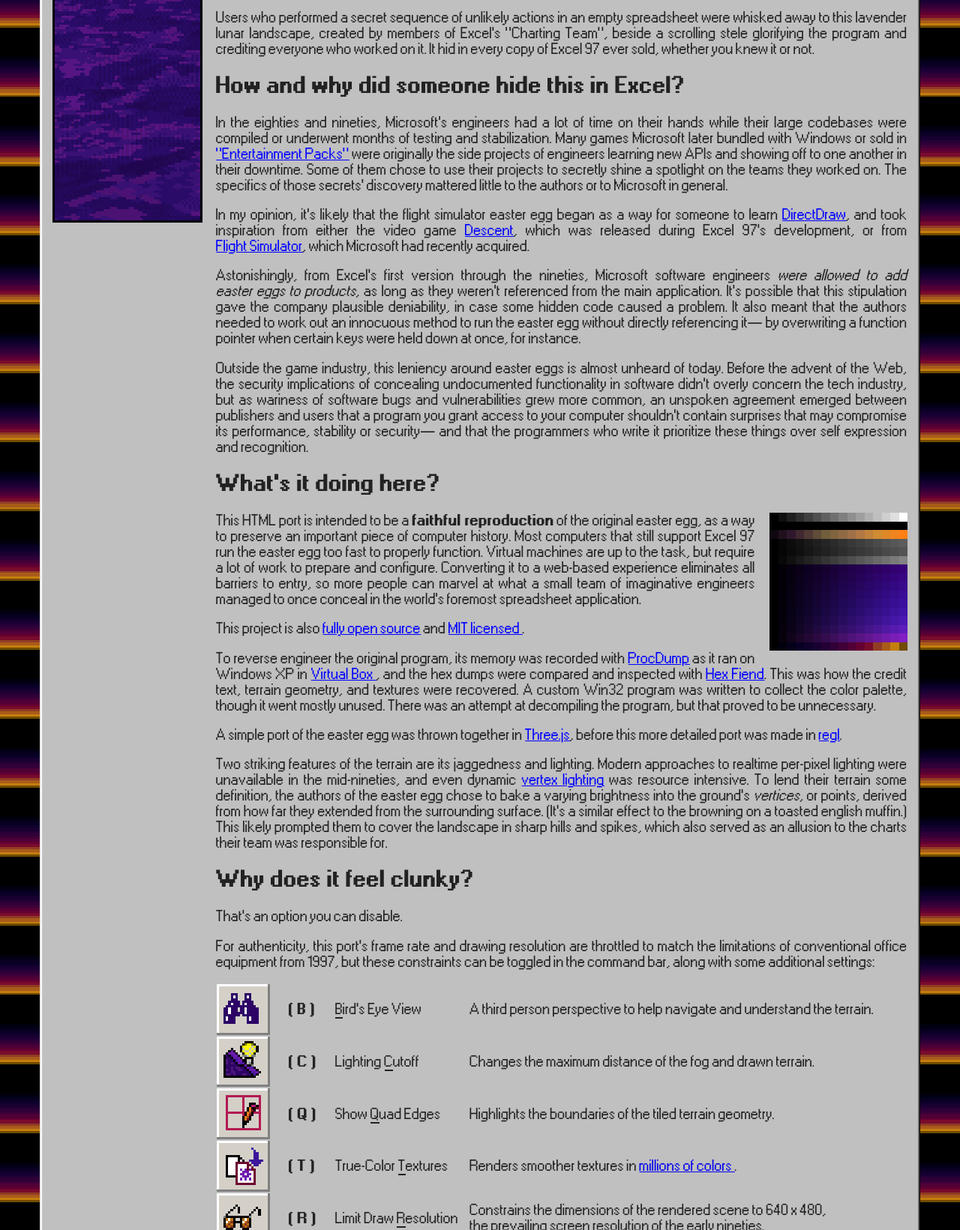
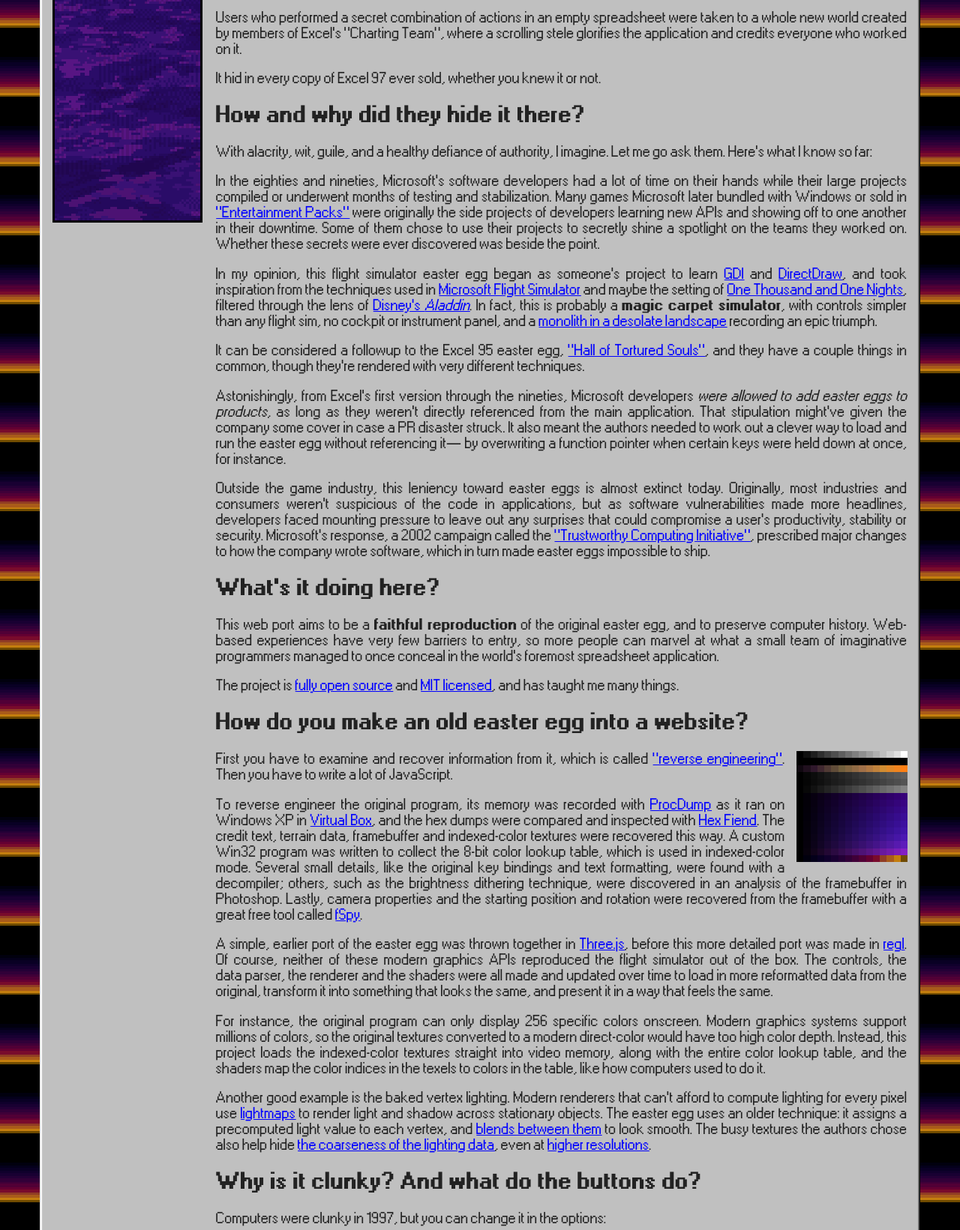
Before and after one commit to Rezmason/excel_97_egg, a plain HTML site: page about.html in a window 1280 px wide. Shown: the part 700-2341 px from the top of the page at 75% size. Drawn offline with Linux system fonts and the light colour scheme.

Commit message:
Huge update to the tone and content of the essay in the about page. Added some keywords too.

```diff
--- a/about.html
+++ b/about.html
@@ -14,7 +14,7 @@
 		/>
 		<meta
 			name="keywords"
-			content="excel, easter egg, egg, microsoft, flight simulator, flight, lunar, moon, purple"
+			content="excel, easter egg, egg, microsoft, flight simulator, flight, lunar, moon, purple, magic carpet, flying carpet"
 		/>
 		<meta property="og:title" content="Excel 97 Egg — About" />
 		<meta
@@ -102,6 +102,10 @@
 				width: calc(176rem);
 			}
 
+			a {
+				white-space: nowrap;
+			}
+
 			a#link_to_egg {
 				display: none;
 				text-align: center;
@@ -128,15 +132,15 @@
 			}
 
 			img#palette {
-				width: 10em;
+				width: 8em;
 				float: right;
-				padding: 0 0 12rem 12rem;
+				padding: 0 0 10rem 10rem;
 			}
 
 			img#heightmap {
-				width: 10em;
+				width: 8em;
 				float: left;
-				padding: 0 12rem 12rem 0;
+				padding: 0 10rem 10rem 0;
 			}
 
 			table#command_bar_legend {
@@ -246,7 +250,7 @@
 						Programmers are no different.
 					</p>
 					<p>
-						The basic flight simulator you see here is an example of an
+						The basic flight&nbsp;simulator you see here is an example of an
 						<a target="_blank" href="https://eeggs.com/items/718.html"
 							>"easter&nbsp;egg"</a
 						>— a game, image, sound, or written message hidden in a creative
@@ -258,89 +262,121 @@
 						>.
 					</p>
 					<p>
-						Users who performed a secret sequence of unlikely actions in an
-						empty spreadsheet were whisked away to this lavender lunar
-						landscape, created by members of Excel's "Charting Team", beside a
-						scrolling stele glorifying the program and crediting everyone who
-						worked on it. It hid in every copy of Excel&nbsp;97 ever sold,
-						whether you knew it or not.
+						Users who performed a secret combination of actions in an empty
+						spreadsheet were taken to a whole new world created by members of
+						Excel's "Charting&nbsp;Team", where a scrolling stele glorifies the
+						application and credits everyone who worked on it.
 					</p>
-					<h2>How and why did someone hide this in Excel?</h2>
 					<p>
-						In the eighties and nineties, Microsoft's engineers had a lot of time
-						on their hands while their large codebases were compiled or underwent
-						months of testing and stabilization. Many games Microsoft later
-						bundled with Windows or sold in
+						It hid in every copy of Excel&nbsp;97 ever sold, whether you knew it
+						or not.
+					</p>
+					<h2>How and why did they hide it there?</h2>
+					<p>
+						With alacrity, wit, guile, and a healthy defiance of authority, I
+						imagine. Let me go ask them. Here's what I know so far:
+					</p>
+					<p>
+						In the eighties and nineties, Microsoft's software&nbsp;developers
+						had a lot of time on their hands while their large projects compiled
+						or underwent months of testing and stabilization. Many games
+						Microsoft later bundled with Windows or sold in
 						<a
 							target="_blank"
 							href="https://en.wikipedia.org/wiki/Microsoft_Entertainment_Pack"
 							>"Entertainment Packs"</a
 						>
-						were originally the side projects of engineers learning new APIs and
-						showing off to one another in their downtime. Some of them chose
-						to use their projects to secretly shine a spotlight
-						on the teams they worked on. The specifics of those secrets' discovery
-						mattered little to the authors or to Microsoft in general.
+						were originally the side&nbsp;projects of developers learning new
+						APIs and showing off to one another in their downtime. Some of them
+						chose to use their projects to secretly shine a spotlight on the
+						teams they worked on. Whether these secrets were ever discovered was
+						beside the point.
 					</p>
 					<p>
-						In my opinion, it's likely that the flight simulator easter&nbsp;egg
-						began as a way for someone to learn
+						In my opinion, this flight&nbsp;simulator easter&nbsp;egg began as
+						someone's project to learn
+						<a
+							target="_blank"
+							href="https://en.wikipedia.org/wiki/Graphics_Device_Interface"
+							>GDI</a
+						>
+						and
 						<a target="_blank" href="https://en.wikipedia.org/wiki/DirectDraw"
 							>DirectDraw</a
-						>, and took inspiration from either the video game
-						<a
-							target="_blank"
-							href="https://en.wikipedia.org/wiki/Descent_(1995_video_game)"
-							>Descent</a
-						>, which was released during Excel&nbsp;97's development, or from
+						>, and took inspiration from the techniques used in
 						<a
 							target="_blank"
 							href="https://en.wikipedia.org/wiki/Microsoft_Flight_Simulator"
-							>Flight&nbsp;Simulator</a
-						>, which Microsoft had recently acquired.
+							>Microsoft Flight&nbsp;Simulator</a
+						>
+						and maybe the setting of
+						<a
+							target="_blank"
+							href="https://en.wikipedia.org/wiki/One_Thousand_and_One_Nights"
+						>
+							One Thousand and One Nights</a
+						>, filtered through the lens of
+						<a
+							target="_blank"
+							href="https://en.wikipedia.org/wiki/Aladdin_(1992_Disney_film)"
+							>Disney's <em>Aladdin</em></a
+						>. In fact, this is probably a
+						<strong>magic carpet simulator</strong>, with controls simpler than
+						any flight&nbsp;sim, no cockpit or instrument&nbsp;panel, and a
+						<a
+							target="_blank"
+							href="https://en.wikipedia.org/wiki/Ozymandias#Text"
+							>monolith in a desolate landscape</a
+						>
+						recording an epic triumph.
+					</p>
+					<p>
+						It can be considered a followup to the Excel&nbsp;95
+						easter&nbsp;egg,
+						<a
+							target="_blank"
+							href="https://archive.org/details/microsoft-office-95-hall-of-tortured-souls"
+							>"Hall&nbsp;of&nbsp;Tortured&nbsp;Souls"</a
+						>, and they have a couple things in common, though they're rendered
+						with very different techniques.
 					</p>
 					<p>
 						Astonishingly, from Excel's first version through the nineties,
-						Microsoft software engineers
+						Microsoft developers
 						<em>were allowed to add easter&nbsp;eggs to products</em>, as long
-						as they weren't referenced from the main application. It's possible
-						that this stipulation gave the company plausible deniability, in
-						case some hidden code caused a problem. It also meant that the
-						authors needed to work out an innocuous method to run the
-						easter&nbsp;egg without directly referencing it— by overwriting a
-						function pointer when certain keys were held down at once, for
-						instance.
+						as they weren't directly referenced from the main application. That
+						stipulation might've given the company some cover in case a
+						PR&nbsp;disaster struck. It also meant the authors needed to work
+						out a clever way to load and run the easter&nbsp;egg without
+						referencing it— by overwriting a function pointer when certain keys
+						were held down at once, for instance.
 					</p>
 					<p>
-						Outside the game industry, this leniency around easter&nbsp;eggs is
-						almost unheard of today. Before the advent of the Web, the security
-						implications of concealing undocumented functionality in software
-						didn't overly concern the tech industry, but as wariness of software
-						bugs and vulnerabilities grew more common, an unspoken agreement
-						emerged between publishers and users that a program you grant access
-						to your computer shouldn't contain surprises that may compromise its
-						performance, stability or security— and that the programmers who
-						write it prioritize these things over self expression and
-						recognition.
+						Outside the game industry, this leniency toward easter&nbsp;eggs is
+						almost extinct today. Originally, most industries and consumers
+						weren't suspicious of the code in applications, but as software
+						vulnerabilities made more headlines, developers faced mounting
+						pressure to leave out any surprises that could compromise a user's
+						productivity, stability or security. Microsoft's response, a 2002
+						campaign called the
+						<a
+							target="_blank"
+							href="http://web.archive.org/web/20020405060312/http://www.wired.com/news/business/0,1367,49826,00.html"
+							>"Trustworthy&nbsp;Computing&nbsp;Initiative"</a
+						>, prescribed major changes to how the company wrote software, which
+						in turn made easter&nbsp;eggs impossible to ship.
 					</p>
 					<h2>What's it doing here?</h2>
-					<a target="_blank" href="assets/ui/palette_larger.png"
-						><img id="palette" src="assets/ui/palette.png" />
-					</a>
 					<p>
-						This HTML port is intended to be a
-						<strong>faithful reproduction</strong> of the original
-						easter&nbsp;egg, as a way to preserve an important piece of computer
-						history. Most computers that still support Excel&nbsp;97 run the
-						easter&nbsp;egg too fast to properly function. Virtual machines are
-						up to the task, but require a lot of work to prepare and configure.
-						Converting it to a web-based experience eliminates all barriers to
-						entry, so more people can marvel at what a small team of imaginative
-						engineers managed to once conceal in the world's foremost
-						spreadsheet application.
+						This web port aims to be a
+						<strong>faithful&nbsp;reproduction</strong> of the original
+						easter&nbsp;egg, and to preserve computer history. Web-based
+						experiences have very few barriers to entry, so more people can
+						marvel at what a small team of imaginative programmers managed to
+						once conceal in the world's foremost spreadsheet application.
 					</p>
 					<p>
-						This project is also
+						The project is
 						<a target="_blank" href="https://github.com/Rezmason/excel_97_egg"
 							>fully open source</a
 						>
@@ -349,59 +385,101 @@
 							target="_blank"
 							href="https://github.com/Rezmason/excel_97_egg/blob/main/LICENSE"
 						>
-							MIT licensed </a
-						>.
+							MIT licensed</a
+						>, and has taught me many things.
+					</p>
+					<h2>How do you make an old easter&nbsp;egg into a website?</h2>
+					<a target="_blank" href="assets/ui/palette_larger.png"
+						><img id="palette" src="assets/ui/palette.png" />
+					</a>
+					<p>
+						First you have to examine and recover information from it, which is
+						called
+						<a
+							target="_blank"
+							href="https://en.wikipedia.org/wiki/Reverse_engineering"
+						>
+							"reverse&nbsp;engineering"</a
+						>. Then you have to write a lot of JavaScript.
 					</p>
 					<p>
-						To reverse engineer the original program, its memory was recorded
-						with
+						To reverse&nbsp;engineer the original program, its memory was
+						recorded with
 						<a
 							target="_blank"
 							href="https://docs.microsoft.com/en-us/sysinternals/downloads/procdump"
 						>
 							ProcDump</a
 						>
-						as it ran on Windows XP in
+						as it ran on Windows&nbsp;XP in
 						<a target="_blank" href="https://www.virtualbox.org/"
-							>Virtual Box </a
-						>, and the hex dumps were compared and inspected with
-						<a target="_blank" href="https://hexfiend.com/">Hex Fiend</a>. This
-						was how the credit text, terrain geometry, and textures were
-						recovered. A custom Win32 program was written to collect the color
-						palette, though it went mostly unused. There was an attempt at
-						decompiling the program, but that proved to be unnecessary.
+							>Virtual&nbsp;Box</a
+						>, and the hex&nbsp;dumps were compared and inspected with
+						<a target="_blank" href="https://hexfiend.com/">Hex Fiend</a>. The
+						credit&nbsp;text, terrain&nbsp;data, framebuffer and
+						indexed&#8209;color textures were recovered this way. A custom Win32
+						program was written to collect the 8&#8209;bit
+						color&nbsp;lookup&nbsp;table, which is used in indexed&#8209;color
+						mode. Several small details, like the original key bindings and
+						text&nbsp;formatting, were found with a decompiler; others, such as
+						the brightness dithering technique, were discovered in an analysis
+						of the framebuffer in Photoshop. Lastly, camera properties and the
+						starting position and rotation were recovered from the framebuffer
+						with a great free tool called
+						<a target="_blank" href="https://fspy.io">fSpy</a>.
 					</p>
 					<p>
-						A simple port of the easter&nbsp;egg was thrown together in
+						A simple, earlier port of the easter&nbsp;egg was thrown together in
 						<a target="_blank" href="https://threejs.org">Three.js</a>, before
 						this more detailed port was made in
 						<a target="_blank" href="http://regl.party">regl</a>.
+						Of&nbsp;course, neither of these modern graphics APIs reproduced the
+						flight&nbsp;simulator out&nbsp;of&nbsp;the&nbsp;box. The controls,
+						the data&nbsp;parser, the renderer and the shaders were all made and
+						updated over time to load in more reformatted data from the
+						original, transform it into something that looks the same, and
+						present it in a way that feels the same.
 					</p>
 					<p>
-						Two striking features of the terrain are its jaggedness and
-						lighting. Modern approaches to realtime per-pixel lighting were
-						unavailable in the mid-nineties, and even dynamic
+						For instance, the original program can only display 256 specific
+						colors onscreen. Modern graphics systems support millions of colors,
+						so the original textures converted to a modern direct&#8209;color
+						would have too high color&nbsp;depth. Instead, this project loads
+						the indexed&#8209;color textures straight into video&nbsp;memory,
+						along with the entire color&nbsp;lookup&nbsp;table, and the shaders
+						map the color indices in the texels to colors in the table, like how
+						computers used to do it.
+					</p>
+					<p>
+						Another good example is the baked&nbsp;vertex&nbsp;lighting. Modern
+						renderers that can't afford to compute lighting for every pixel use
+						<a target="_blank" href="https://en.wikipedia.org/wiki/Lightmap"
+							>lightmaps</a
+						>
+						to render light and shadow across stationary objects. The
+						easter&nbsp;egg uses an older technique: it assigns a precomputed
+						light value to each vertex, and
 						<a
 							target="_blank"
 							href="https://en.wikipedia.org/wiki/Gouraud_shading"
 						>
-							vertex lighting</a
+							blends between them</a
 						>
-						was resource intensive. To lend their terrain some definition, the
-						authors of the easter&nbsp;egg chose to bake a varying brightness
-						into the ground's <em>vertices</em>, or points, derived from how far
-						they extended from the surrounding surface. (It's a similar effect
-						to the browning on a toasted english muffin.) This likely prompted
-						them to cover the landscape in sharp hills and spikes, which also
-						served as an allusion to the charts their team was responsible for.
+						to look smooth. The busy textures the authors chose also help hide
+						<a
+							target="_blank"
+							href="http://localhost:8000/?o=c&interactive=false&l=spikes&shadingOnly=true"
+							>the coarseness of the lighting data</a
+						>, even at
+						<a
+							target="_blank"
+							href="http://localhost:8000/?o=c&interactive=false&l=spikes"
+							>higher resolutions</a
+						>.
 					</p>
-					<h2>Why does it feel clunky?</h2>
-					<p>That's an option you can disable.</p>
+					<h2>Why is it clunky? And what do the buttons do?</h2>
 					<p>
-						For authenticity, this port's frame rate and drawing resolution are
-						throttled to match the limitations of conventional office equipment
-						from 1997, but these constraints can be toggled in the command bar,
-						along with some additional settings:
+						Computers were clunky in 1997, but you can change it in the options:
 					</p>
 					<table id="command_bar_legend">
 						<tbody>
@@ -410,8 +488,8 @@
 								<td><strong>(&nbsp;B&nbsp;)</strong></td>
 								<td><u>B</u>ird's Eye View</td>
 								<td>
-									A third person perspective to help navigate and understand the
-									terrain.
+									A third person perspective to help navigate<br />
+									and understand the terrain.
 								</td>
 							</tr>
 							<tr>
@@ -435,15 +513,16 @@
 									<div class="legend_icon" id="true_color_textures"></div>
 								</td>
 								<td><strong>(&nbsp;T&nbsp;)</strong></td>
-								<td>True-Color <u>T</u>extures</td>
+								<td>True&#8209;Color <u>T</u>extures</td>
 								<td>
 									Renders smoother textures in
 									<a
 										target="_blank"
 										href="https://en.wikipedia.org/wiki/Color_depth#True_color_(24-bit)"
 									>
-										millions of colors </a
-									>.
+										millions of colors</a
+									>,<br />
+									rather than the original indexed&#8209;color textures.
 								</td>
 							</tr>
 							<tr>
@@ -453,7 +532,8 @@
 								<td><strong>(&nbsp;R&nbsp;)</strong></td>
 								<td>Limit Draw <u>R</u>esolution</td>
 								<td>
-									Constrains the dimensions of the rendered scene to 640 x 480,<br />
+									Constrains the dimensions of the rendered scene to
+									640&nbsp;x&nbsp;480,<br />
 									the prevailing screen resolution of the early nineties.
 								</td>
 							</tr>
@@ -461,20 +541,20 @@
 								<td><div class="legend_icon" id="limit_draw_speed"></div></td>
 								<td><strong>(&nbsp;S&nbsp;)</strong></td>
 								<td>Limit Draw <u>S</u>peed</td>
-								<td>Constrains the frame rate to approximately 15 FPS.</td>
+								<td>Constrains the frame rate to approximately 15&nbsp;FPS.</td>
 							</tr>
 							<tr>
 								<td><div class="legend_icon" id="show_sindogs"></div></td>
 								<td><strong>(&nbsp;G&nbsp;)</strong></td>
 								<td>Show Sindo<u>g</u>s</td>
 								<td>
-									In place of a sunset, gives the horizon texture a sinusoidal
-									glow.<br />
+									Gives the horizon texture a sinusoidal glow.<br />
 									<a
 										target="_blank"
 										href="https://www.youtube.com/watch?v=0XllTdSi5hY&t=2720s"
 									>
-										( Named after a notorious Excel-related bug in Windows )
+										( Named after a notorious Excel&#8209;related bug in Windows
+										)
 									</a>
 								</td>
 							</tr>
@@ -488,37 +568,50 @@
 							</tr>
 						</tbody>
 					</table>
-					<h2>Flight instruction</h2>
+					<h2>Flight Manual</h2>
 					<p>
-						<strong>On pointer-equipped devices:</strong> move your pointer to
-						control your heading, left-click and right-click to accelerate and
-						decelerate, and hold the spacebar to brake. You can also scroll down
-						the credits the way you scroll down a conventional web page.
+						<strong>On devices with a pointer :</strong> move the pointer to
+						change your heading, left&#8209;click and right&#8209;click to speed
+						up and slow down, and hold the spacebar to brake. You can also
+						scroll through the credits the way you scroll through a conventional
+						web page. Look at you, you're a natural.
 					</p>
 					<p>
-						<strong>On touch-enabled devices:</strong> use one finger to control
-						your heading, and hold another at the top, bottom, or middle of the
-						screen to accelerate, decelerate or brake.
+						<strong>On devices with a touch screen:</strong> move one finger
+						around to change your heading, and hold another at the top, bottom,
+						or middle of the screen to speed up, slow down or brake. Not bad,
+						eh?
+					</p>
+					<p>
+						In the unlikely event of a water landing, you may find a flotation
+						simulation device under
+						<a
+							target="_blank"
+							href="https://usb.org/sites/default/files/hut1_4.pdf#chapter.5"
+							>Section 5</a
+						>
+						of the HID&nbsp;Usage&nbsp;Tables.
 					</p>
 					<h2>Torus Trap</h2>
-
 					<a target="_blank" href="assets/ui/utf16.png"
 						><img id="heightmap" src="assets/ui/heightmap_colorized.png" />
 					</a>
 					<p>
-						After a few minutes of flying around, most users come to realize
-						that the world is like the surface of a torus— in other words, it
-						<em>loops in every direction</em>— a fact concealed by the short
-						drawing distance. But it may still surprise some to hear this whole
-						world is "charted" from a square "spreadsheet"
+						After a minute of flying, it'll dawn on you that the landscape loops
+						around— you can fly forever in any direction, and the ground just
+						repeats. Surprisingly, this whole world— its elevation, brightness
+						and region data— is "charted" from a square "spreadsheet"
 						<em>only 64 cells wide.</em>
-						So how is it so easy to get lost?
 					</p>
+					<p>And here it is. So, how is it so easy to get lost?</p>
 					<p>
-						There are several design decisions at work here. The original easter
-						egg provides no navigational aids, and has few landmarks to help you
-						get your bearings. In fact, many features of the terrain loop around
-						its edge and join back with themselves, thereby appearing endless.
+						Several design decisions are at play here. There are no navigational
+						instruments or vantage&nbsp;points; the world has the same texture
+						almost everywhere; the terrain has few landmarks to help you get
+						your bearings; the short drawing distance hides the terrain's
+						repetition; and in fact, many of its features loop around the edge
+						of the world to join back with themselves, so there's no detectable
+						seam.
 					</p>
 					<p>
 						Most importantly, the camera is tightly zoomed in, with a
@@ -528,13 +621,46 @@
 						>
 							field of view</a
 						>
-						of only around <em>26 degrees</em>. That is like seeing the world
-						through a porthole the size of a dinner plate two feet away from
-						your face.
+						of only around <em>26&nbsp;degrees</em>. That is like seeing the
+						world through a porthole the size of a dinner plate held two feet
+						from your face. So of course you're lost. Relish it.
+					</p>
+					<h2>Earning Their Stripes</h2>
+					<p>
+						If you squint at the terrain in indexed&#8209;color mode, you'll
+						find pixelated streaks here and there. That's a part of the authors'
+						lighting technique. Their limited color palette gave them only
+						sixteen shades for the apparent brightness of each terrain pixel,
+						but by
+						<a target="_blank" href="https://en.wikipedia.org/wiki/Dither"
+							>dithering</a
+						>
+						some areas with the two closest shades, they essentially doubled
+						their color&nbsp;depth to thirty-two shades, and hid banding
+						artifacts.
 					</p>
 					<p>
-						These choices worked in tandem to make the easter&nbsp;egg
-						low-profile, responsive and intriguing.
+						Most dithering techniques don't produce these cool streaks, but they
+						appear here because the authors wrote it into their rasterizer— the
+						code that draws the pixels that make up a shape. Old rasterizers
+						would
+						<a
+							target="_blank"
+							href="https://en.wikipedia.org/wiki/Scanline_rendering"
+							>draw each row of pixels</a
+						>
+						from left to right. In the easter&nbsp;egg, the shades alternate
+						along the way, creating repeating lines that run parallel to the
+						shape's left edge. <em>Alakazam!</em>
+					</p>
+					<p>
+						Modern rasterizers don't work this way anymore, but this project
+						pretends they do. The vertex&nbsp;shader finds the leftmost edges of
+						a given triangle, and the fragment&nbsp;shader can measure the
+						fragment's distance to its row's left end, which is all that's
+						needed to recreate the streak effect. Well, that and a peculiar
+						attention to detail. But working it all out was a fun challenge, and
+						considering you've read this far, it was worth it.
 					</p>
 					<h2>Acknowledgements</h2>
 					<p>
@@ -559,7 +685,8 @@
 						<a target="_blank" href="https://www.retrodev.com/"
 							>Mike Pavone's</a
 						>
-						expertise in matters of reverse engineering and general camaraderie.
+						reverse&nbsp;engineering expertise, computer history familiarity and
+						general camaraderie.
 					</p>
 					<p>
 						<a target="_blank" href="https://thatjdanisso.cool/98-dot-css"
```
Also changed, not shown: index.html (+1 -1 lines), TODO.txt.
